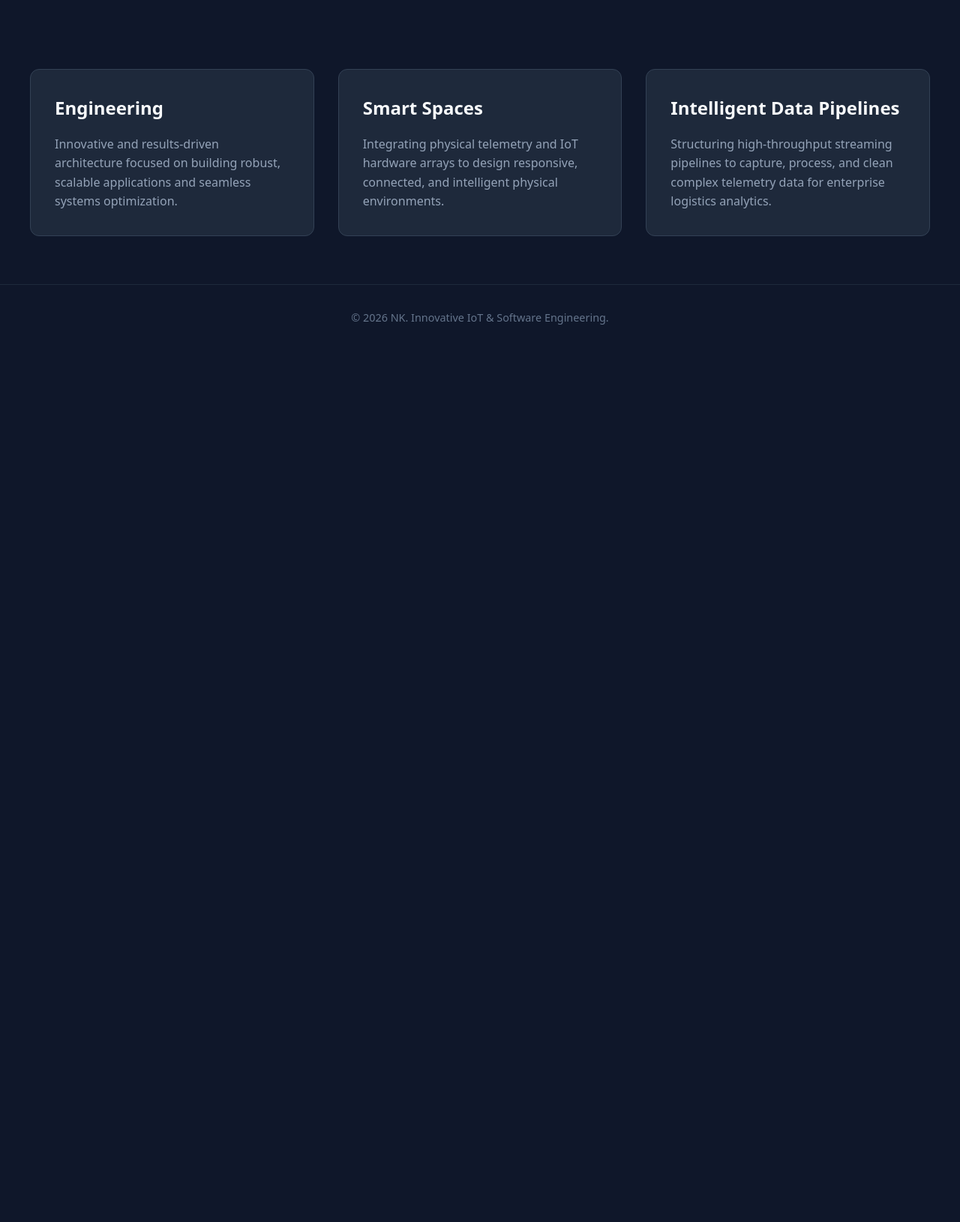
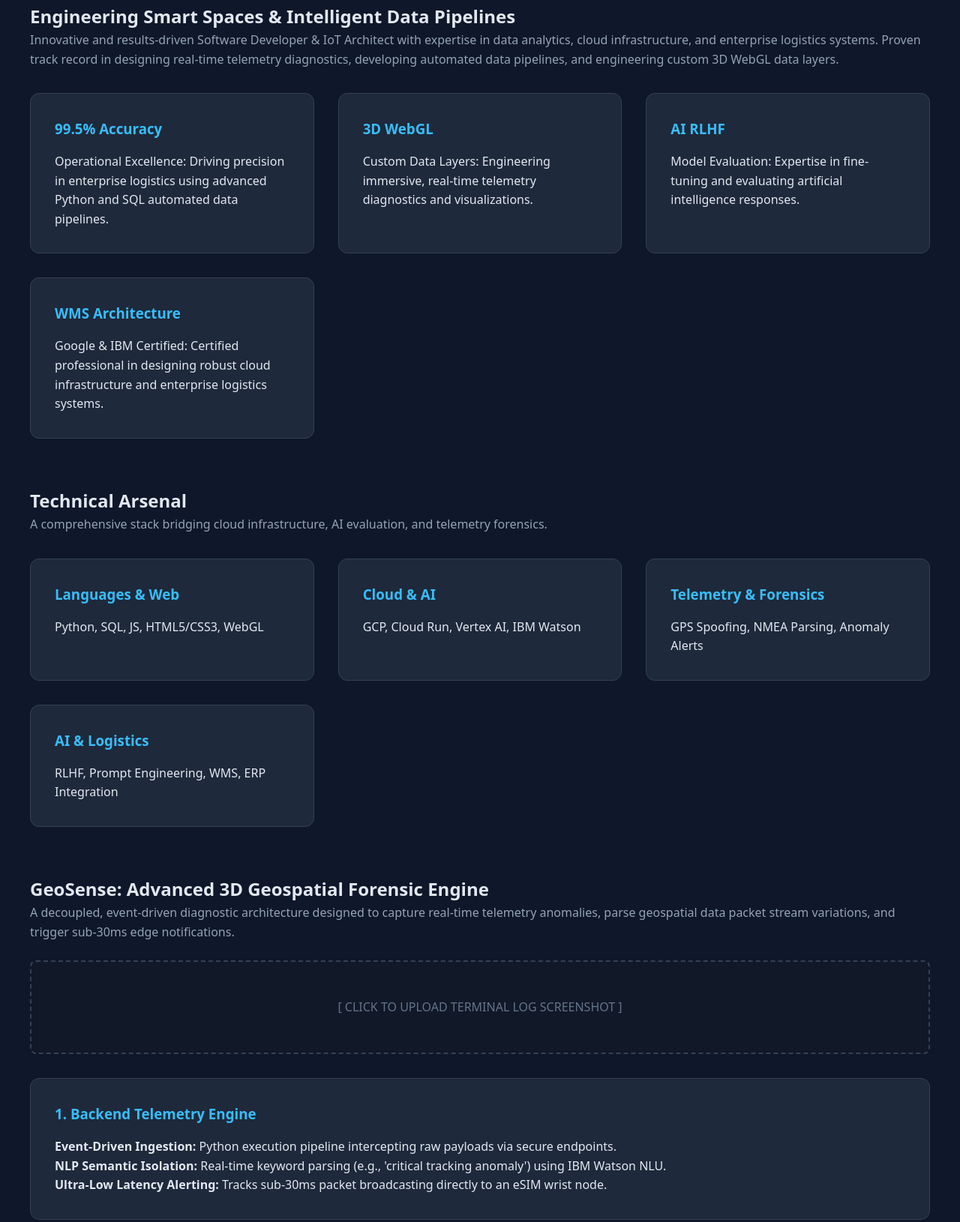
Before and after one commit to nikhilkrishnan-ai/nikhil_portfolio, a plain HTML site: page index.html in a window 1280 px wide. Shown: the part 610-2240 px from the top of the page at 75% size. Before the commit the page ends 1077 px from the top, so only its background shows below. Drawn offline with Linux system fonts and the light colour scheme.

Commit message:
Update index.html

```diff
--- a/index.html
+++ b/index.html
@@ -15,14 +15,12 @@
             line-height: 1.6;
             color: #e2e8f0;
             background-color: #0f172a;
-            padding: 0;
         }
         .container {
             max-width: 1200px;
             margin: 0 auto;
             padding: 0 2rem;
         }
-        /* Navigation */
         nav {
             background-color: rgba(15, 23, 42, 0.9);
             backdrop-filter: blur(8px);
@@ -41,7 +39,6 @@
             font-weight: 800;
             font-size: 1.5rem;
             color: #38bdf8;
-            letter-spacing: 1px;
         }
         nav ul {
             display: flex;
@@ -57,13 +54,9 @@
         nav a:hover {
             color: #38bdf8;
         }
-        /* Hero Section */
         .hero {
             padding: 6rem 0;
             background: radial-gradient(circle at top right, rgba(56, 189, 248, 0.1), transparent 50%);
-        }
-        .hero-content {
-            max-width: 800px;
         }
         .hero h1 {
             font-size: 3rem;
@@ -76,6 +69,7 @@
             font-size: 1.25rem;
             color: #94a3b8;
             margin-bottom: 2.5rem;
+            max-width: 800px;
         }
         .btn-group {
             display: flex;
@@ -93,51 +87,44 @@
             background-color: #38bdf8;
             color: #0f172a;
         }
-        .btn-primary:hover {
-            background-color: #0ea5e9;
-        }
         .btn-secondary {
             border: 1px solid #334155;
             color: #f8fafc;
         }
-        .btn-secondary:hover {
-            background-color: #1e293b;
-        }
-        /* Grid Section */
         .sections {
             padding: 4rem 0;
         }
         .grid {
             display: grid;
-            grid-template-columns: repeat(auto-fit, minmax(300px, 1fr));
+            grid-template-columns: repeat(auto-fit, minmax(280px, 1fr));
             gap: 2rem;
-            margin-top: 2rem;
+            margin: 2rem 0;
         }
         .card {
             background-color: #1e293b;
             border: 1px solid #334155;
             padding: 2rem;
             border-radius: 12px;
-            transition: transform 0.2s;
-        }
-        .card:hover {
-            transform: translateY(-4px);
         }
         .card h3 {
-            color: #f8fafc;
+            color: #38bdf8;
             margin-bottom: 1rem;
-            font-size: 1.5rem;
         }
-        .card p {
-            color: #94a3b8;
+        .upload-box {
+            border: 2px dashed #334155;
+            padding: 3rem;
+            text-align: center;
+            background: #111827;
+            border-radius: 8px;
+            margin: 1.5rem 0;
+            color: #64748b;
+            cursor: pointer;
         }
-        /* Footer */
         footer {
             border-top: 1px solid #1e293b;
             padding: 2rem 0;
             text-align: center;
             color: #64748b;
-            font-size: 0.9rem;
         }
     </style>
 </head>
@@ -145,7 +132,7 @@
 
     <nav>
         <div class="container nav-content">
-            <div class="logo">NK</div>
+            <div class="logo">[NK]</div>
             <ul>
                 <li><a href="#about">About</a></li>
                 <li><a href="#tech-stack">Tech Stack</a></li>
@@ -156,37 +143,105 @@
         </div>
     </nav>
 
-    <header class="hero">
-        <div class="container hero-content">
-            <h1>Architecting Real-Time Intelligence</h1>
-            <p><strong>Nikhilkrishnan Hari Krishnan (NK)</strong> | Software Developer, IoT Architect & Data Analytics Specialist. Bridging the gap between physical telemetry, automated cloud infrastructure, and enterprise logistics.</p>
-            <div class="btn-group">
-                <a href="#geosense" class="btn btn-primary">View GeoSense Engine</a>
-                <a href="#contact" class="btn btn-secondary">Contact Me</a>
-            </div>
+    <header class="hero container">
+        <h1>Architecting Real-Time Intelligence</h1>
+        <p><strong>Nikhilkrishnan Hari Krishnan (NK)</strong> | Software Developer, IoT Architect & Data Analytics Specialist. Bridging the gap between physical telemetry, automated cloud infrastructure, and enterprise logistics.</p>
+        <div class="btn-group">
+            <a href="#geosense" class="btn btn-primary">View GeoSense Engine</a>
+            <a href="#contact" class="btn btn-secondary">Contact Me</a>
         </div>
     </header>
 
     <main class="container sections">
+
+        <h2>Engineering Smart Spaces & Intelligent Data Pipelines</h2>
+        <p style="color: #94a3b8; margin-bottom: 2rem;">Innovative and results-driven Software Developer & IoT Architect with expertise in data analytics, cloud infrastructure, and enterprise logistics systems. Proven track record in designing real-time telemetry diagnostics, developing automated data pipelines, and engineering custom 3D WebGL data layers.</p>
+
         <div class="grid">
             <div class="card">
-                <h3>Engineering</h3>
-                <p>Innovative and results-driven architecture focused on building robust, scalable applications and seamless systems optimization.</p>
+                <h3>99.5% Accuracy</h3>
+                <p>Operational Excellence: Driving precision in enterprise logistics using advanced Python and SQL automated data pipelines.</p>
             </div>
             <div class="card">
-                <h3>Smart Spaces</h3>
-                <p>Integrating physical telemetry and IoT hardware arrays to design responsive, connected, and intelligent physical environments.</p>
+                <h3>3D WebGL</h3>
+                <p>Custom Data Layers: Engineering immersive, real-time telemetry diagnostics and visualizations.</p>
             </div>
             <div class="card">
-                <h3>Intelligent Data Pipelines</h3>
-                <p>Structuring high-throughput streaming pipelines to capture, process, and clean complex telemetry data for enterprise logistics analytics.</p>
+                <h3>AI RLHF</h3>
+                <p>Model Evaluation: Expertise in fine-tuning and evaluating artificial intelligence responses.</p>
+            </div>
+            <div class="card">
+                <h3>WMS Architecture</h3>
+                <p>Google & IBM Certified: Certified professional in designing robust cloud infrastructure and enterprise logistics systems.</p>
             </div>
         </div>
+
+        <h2 style="margin-top: 4rem;">Technical Arsenal</h2>
+        <p style="color: #94a3b8;">A comprehensive stack bridging cloud infrastructure, AI evaluation, and telemetry forensics.</p>
+
+        <div class="grid">
+            <div class="card">
+                <h3>Languages & Web</h3>
+                <p>Python, SQL, JS, HTML5/CSS3, WebGL</p>
+            </div>
+            <div class="card">
+                <h3>Cloud & AI</h3>
+                <p>GCP, Cloud Run, Vertex AI, IBM Watson</p>
+            </div>
+            <div class="card">
+                <h3>Telemetry & Forensics</h3>
+                <p>GPS Spoofing, NMEA Parsing, Anomaly Alerts</p>
+            </div>
+            <div class="card">
+                <h3>AI & Logistics</h3>
+                <p>RLHF, Prompt Engineering, WMS, ERP Integration</p>
+            </div>
+        </div>
+
+        <h2 id="geosense" style="margin-top: 4rem;">GeoSense: Advanced 3D Geospatial Forensic Engine</h2>
+        <p style="color: #94a3b8;">A decoupled, event-driven diagnostic architecture designed to capture real-time telemetry anomalies, parse geospatial data packet stream variations, and trigger sub-30ms edge notifications.</p>
+
+        <div class="upload-box">
+            [ CLICK TO UPLOAD TERMINAL LOG SCREENSHOT ]
+        </div>
+
+        <div class="grid">
+            <div class="card">
+                <h3>1. Backend Telemetry Engine</h3>
+                <p><strong>Event-Driven Ingestion:</strong> Python execution pipeline intercepting raw payloads via secure endpoints.</p>
+                <p><strong>NLP Semantic Isolation:</strong> Real-time keyword parsing (e.g., 'critical tracking anomaly') using IBM Watson NLU.</p>
+                <p><strong>Ultra-Low Latency Alerting:</strong> Tracks sub-30ms packet broadcasting directly to an eSIM wrist node.</p>
+            </div>
+        </div>
+
+        <div class="upload-box">
+            [ CLICK TO UPLOAD POWER BI SCREENSHOT ]
+        </div>
+
+        <div class="grid">
+            <div class="card">
+                <h3>2. Analytical Frontend Dashboard</h3>
+                <p><strong>Geospatial Intelligence:</strong> Interactive mapping layer isolating specific spatial anomalies across transportation corridors.</p>
+                <p><strong>Velocity Anomaly Flags:</strong> Dynamic rule-based sorting to map coordinate-hopping logic.</p>
+                <p><strong>Operational Filters:</strong> Built-in date parameters tracking isolated threat timelines for fleet auditing.</p>
+            </div>
+        </div>
+
+        <h2 id="contact" style="margin-top: 4rem;">Ready to Engineer the Future?</h2>
+        <p style="color: #94a3b8; margin-bottom: 2rem;">Available for opportunities in IoT Architecture, Data Analytics, and Software Development.</p>
+
+        <div class="card" style="max-width: 500px;">
+            <p><strong>Email:</strong> nikhilkr51@gmail.com</p>
+            <p><strong>Phone:</strong> +91-9048871505</p>
+            <p><strong>Location:</strong> Kerala, India</p>
+            <p><strong>Website:</strong> nikhilkrishnan.dev</p>
+        </div>
+
     </main>
 
     <footer>
         <div class="container">
-            <p>&copy; 2026 NK. Innovative IoT & Software Engineering.</p>
+            <p>&copy; 2025 Nikhilkrishnan Hari Krishnan. All rights reserved.</p>
         </div>
     </footer>
 
```
